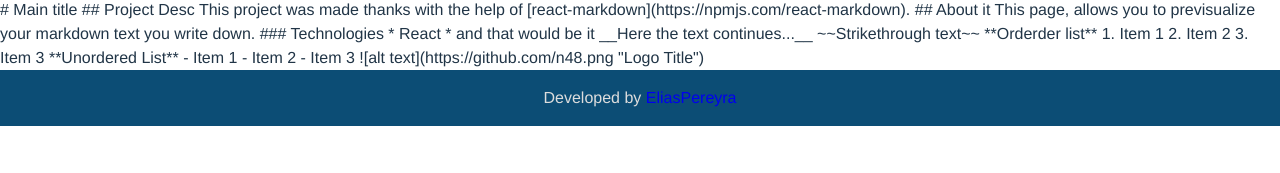
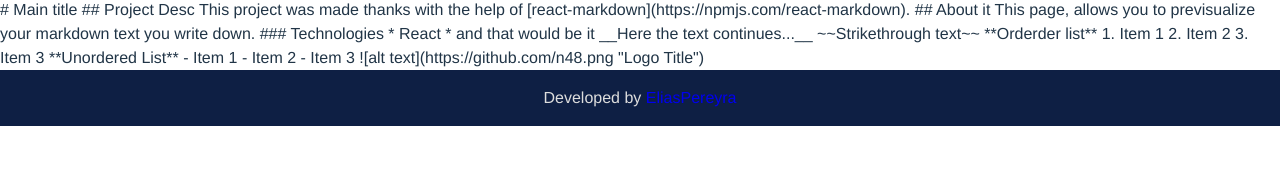
Before and after one commit to EliasPereyra/markdown-previwer, a React app: page / in a window 1280 px wide. Shown: the part 127-300 px from the top of the page. Built offline with nearby package versions, Linux system fonts and the light colour scheme; the HTML template or start-up script is replaced by a standard one.

Commit message:
Style: add a bg color to the footer

```diff
--- a/src/components/footer/styles.css
+++ b/src/components/footer/styles.css
@@ -5,7 +5,7 @@ footer {
   align-items: center;
   padding: 1em;
 
-  background-color: #0c4d75;
+  background-color: #0e1f44;
   color: #ddd;
 }
 footer p {
```
